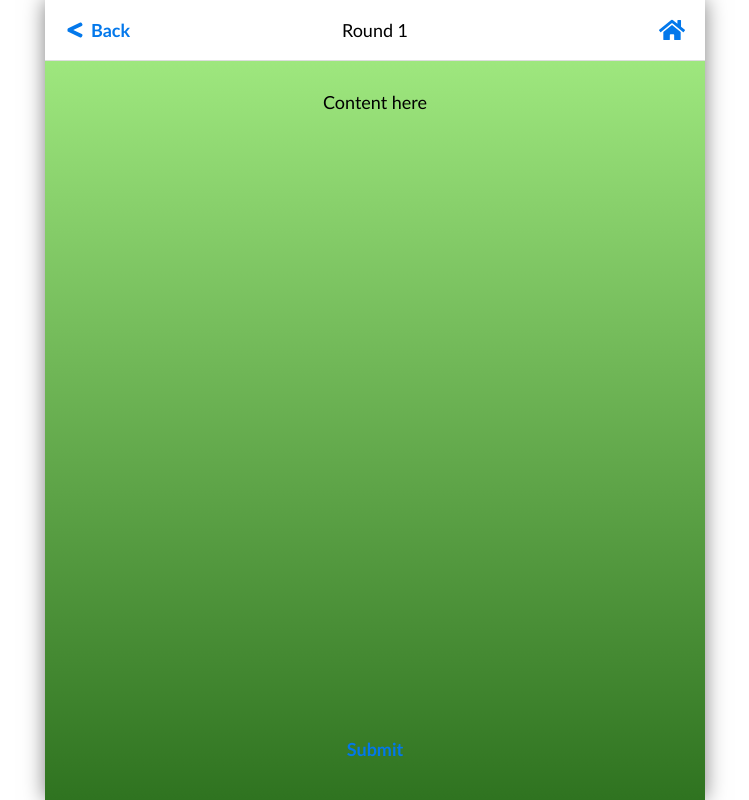
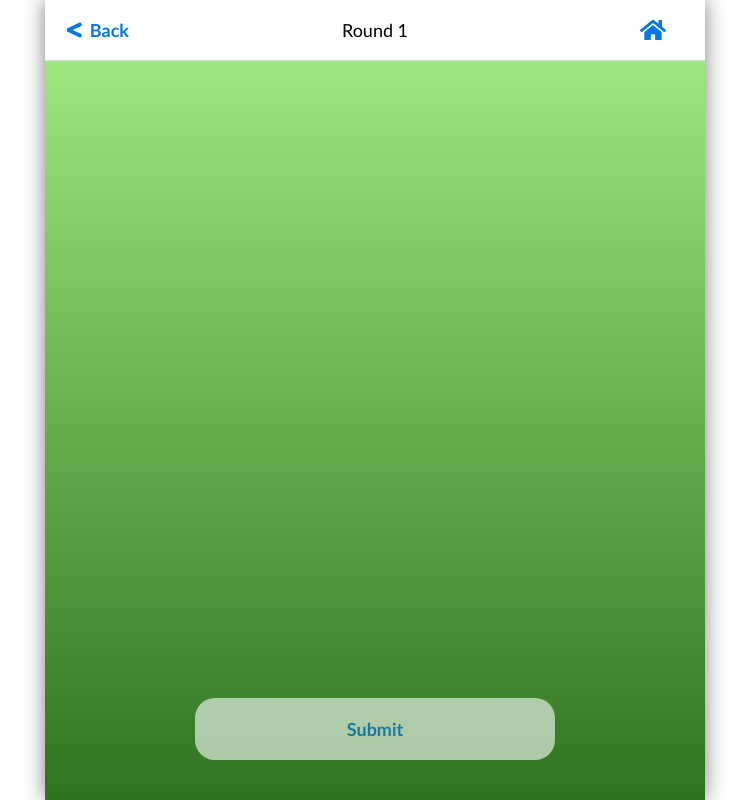
Before and after one commit to christianhalsell/app-street-sports-challenger, a React (Create React App) app: page /rounds in a window 1280 px wide. Shown: the whole page, without its empty margins (265-1014 px from the left). Built offline with nearby package versions, Linux system fonts and the light colour scheme.

Commit message:
refactored button styling

```diff
--- a/src/components/Button.js
+++ b/src/components/Button.js
@@ -4,58 +4,40 @@ import styles from './Button.module.css';
 import Colors from '../constants/Colors';
 import { createAsyncThunk } from '@reduxjs/toolkit';
 
-const Button = ({ children, onClick, buttonType, type }) => {
-  let buttonStyle = {
-    color: 'white',
-    backgroundColor: Colors.ScoreBlue
-  };
+const Button = ({ children, onClick, buttonType, type, disabled }) => {
+  console.log('BUTTONTYPE:', buttonType);
+  let buttonStyle;
+  let disabledStyle = disabled ? styles.disabled : null;
 
   switch (buttonType) {
-    case 'alert': {
-      buttonStyle = {
-        backgroundColor: Colors.AlertRed,
-        color: 'white'
-      };
+    case 'alert':
+      buttonStyle = styles.alert;
       break;
-    }
-    case 'warning': {
-      buttonStyle = {
-        backgroundColor: Colors.WarningOrange,
-        color: 'white'
-      };
+
+    case 'warning':
+      buttonStyle = styles.warning;
       break;
-    }
-    case 'white': {
-      buttonStyle = {
-        backgroundColor: 'white',
-        color: Colors.ScoreBlue
-      };
+
+    case 'white':
+      console.log('FOUND YA');
+      buttonStyle = styles.white;
       break;
-    }
-    case 'text': {
-      buttonStyle = {
-        backgroundColor: 'transparent',
-        color: Colors.ScoreBlue,
-        padding: 0,
-        width: 'inherit'
-      };
+
+    case 'text':
+      buttonStyle = styles.text;
       break;
-    }
+
     case 'info':
-    default: {
-      buttonStyle = {
-        backgroundColor: Colors.ScoreBlue,
-        color: 'white'
-      };
+    default:
+      buttonStyle = null;
       break;
-    }
   }
 
   return (
     <button
-      className={styles.button}
+      className={`${styles.button} ${disabledStyle} ${buttonStyle}`}
       onClick={onClick}
-      style={{ ...buttonStyle }}
+      disabled={disabled}
       type={type}
     >
       {children}
--- a/src/components/Button.module.css
+++ b/src/components/Button.module.css
@@ -3,6 +3,7 @@
   background-color: var(--score-blue);
   border-radius: 20px;
   border-width: 0;
+  color: white;
   cursor: pointer;
   display: flex;
   font-family: 'Lato-Bold';
@@ -12,3 +13,30 @@
   padding: 20px;
   width: 60%;
 }
+
+.disabled {
+  cursor: default;
+  opacity: 0.6;
+}
+
+.alert {
+  background-color: var(--alert-red);
+  color: white;
+}
+
+.warning {
+  background-color: var(--warning-orange);
+  color: white;
+}
+
+.white {
+  background-color: white;
+  color: var(--score-blue);
+}
+
+.text {
+  background-color: transparent;
+  color: var(--score-blue);
+  padding: 0;
+  width: 'inherit';
+}
--- a/src/pages/RoundsPage.js
+++ b/src/pages/RoundsPage.js
@@ -38,7 +38,6 @@ const RoundsPage = () => {
       />
       <Content background='green'>
         <div className={styles.contentWrapper}>
-          <div>Content here</div>
           {teamsRound.map((item, index) => {
             return (
               <RoundCard key={index} teamMembers={item} field={index + 1} />
@@ -48,7 +47,8 @@ const RoundsPage = () => {
 
         <div className={styles.buttonWrapper}>
           <Button
-            buttonType='text'
+            buttonType='white'
+            disabled={true}
             onClick={() => {
               navigate('/scores');
             }}
```
